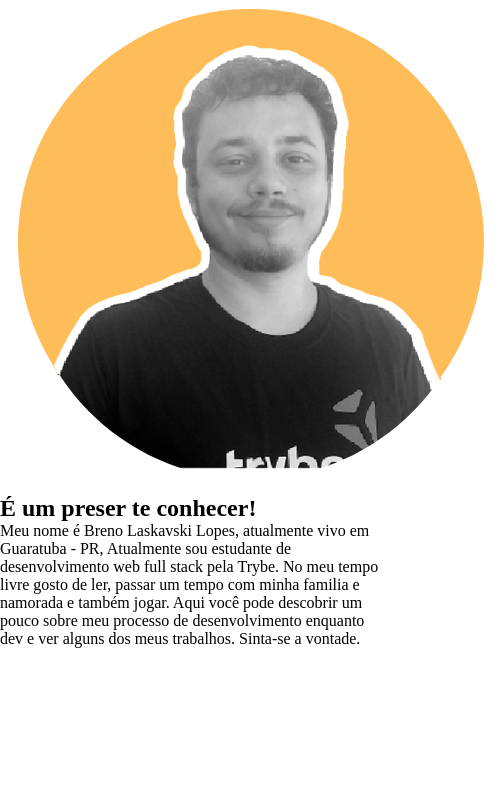
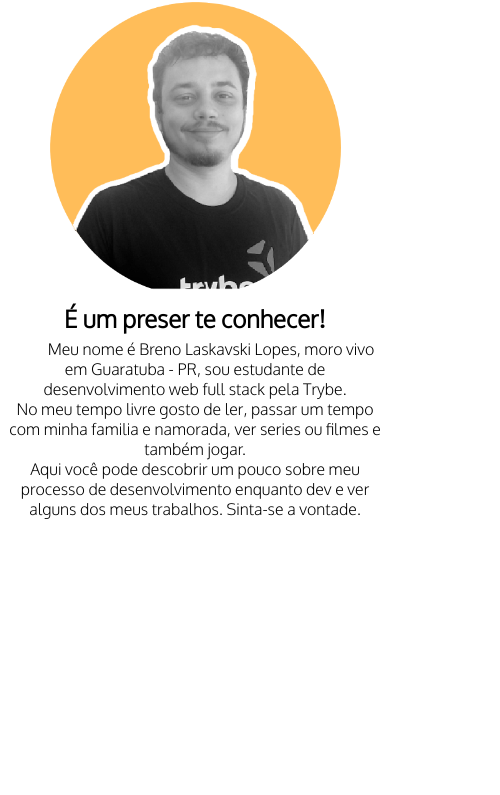
Before and after one commit to EletroCP/old-Portifolio, a website: page index.html in a window 390 px wide. Shown: the part 49-844 px from the top of the page, 500 px wide, since content can reach past the window. Drawn offline with Linux system fonts and the light colour scheme.

```diff
--- a/index.html
+++ b/index.html
@@ -5,6 +5,9 @@
   <meta http-equiv="X-UA-Compatible" content="IE=edge">
   <meta name="viewport" content="width=device-width, initial-scale=1.0">
   <link rel="stylesheet" href="style.css">
+  <link rel="preconnect" href="https://fonts.googleapis.com">
+  <link rel="preconnect" href="https://fonts.gstatic.com" crossorigin>
+  <link href="https://fonts.googleapis.com/css2?family=Oxygen:wght@300&display=swap" rel="stylesheet">
   <title>Portifólio</title>
 </head>
 <body>
@@ -32,9 +35,14 @@
     </nav>
   </header>
   <section id="mainHero">
-    <img src="./images/heroImage.png" alt="Minha foto" id="hero-img">
-    <h1 id="hero-title">É um preser te conhecer!</h1>
-    <p id="hero-describe">Meu nome é Breno Laskavski Lopes, atualmente vivo em Guaratuba - PR, Atualmente sou estudante de desenvolvimento web full stack pela Trybe. No meu tempo livre gosto de ler, passar um tempo com minha familia e namorada e também jogar. Aqui você pode descobrir um pouco sobre meu processo de desenvolvimento enquanto dev e ver alguns dos meus trabalhos. Sinta-se a vontade.</p>
+    <div id="imageContainer">
+      <img src="./images/heroImage.png" alt="Minha foto" id="hero-img">
+    </div>
+    <div id="textContainer">
+      <h1 id="hero-title">É um preser te conhecer!</h1>
+      <p id="hero-describe">Meu nome é Breno Laskavski Lopes, moro vivo em Guaratuba - PR, sou estudante de desenvolvimento web full stack pela Trybe.
+      <br> No meu tempo livre gosto de ler, passar um tempo com minha familia e namorada, ver series ou filmes e também jogar. <br> Aqui você pode descobrir um pouco sobre meu processo de desenvolvimento enquanto dev e ver alguns dos meus trabalhos. Sinta-se a vontade.</p>
+    </div>
   </section>
 </body>
 <script src="./script.js"></script>
--- a/style.css
+++ b/style.css
@@ -2,6 +2,7 @@
   list-style: none;
   margin: 0px;
   padding: 0px;
+  font-family: 'Oxygen', sans-serif;
 }
 
 a {
@@ -80,8 +81,26 @@
     width: 20px;
   }
 
-  hero-img{
-    width:  100px;
+  #imageContainer {
+    display: flex;
+    justify-content: center;
+  }
+
+  #hero-img {
+    max-width: 80%;
+    height: auto;
+  }
+
+  #textContainer {
+    display: flex;
+    justify-content: center;
+    flex-wrap: wrap;
+  }
+
+  #textContainer p {
+    padding: .3rem .5rem;
+    text-indent: 2rem;
+    text-align: center;
   }
 }
 
```
Also changed, not shown: cypress/e2e/index.cy.js (+16 -0 lines).
